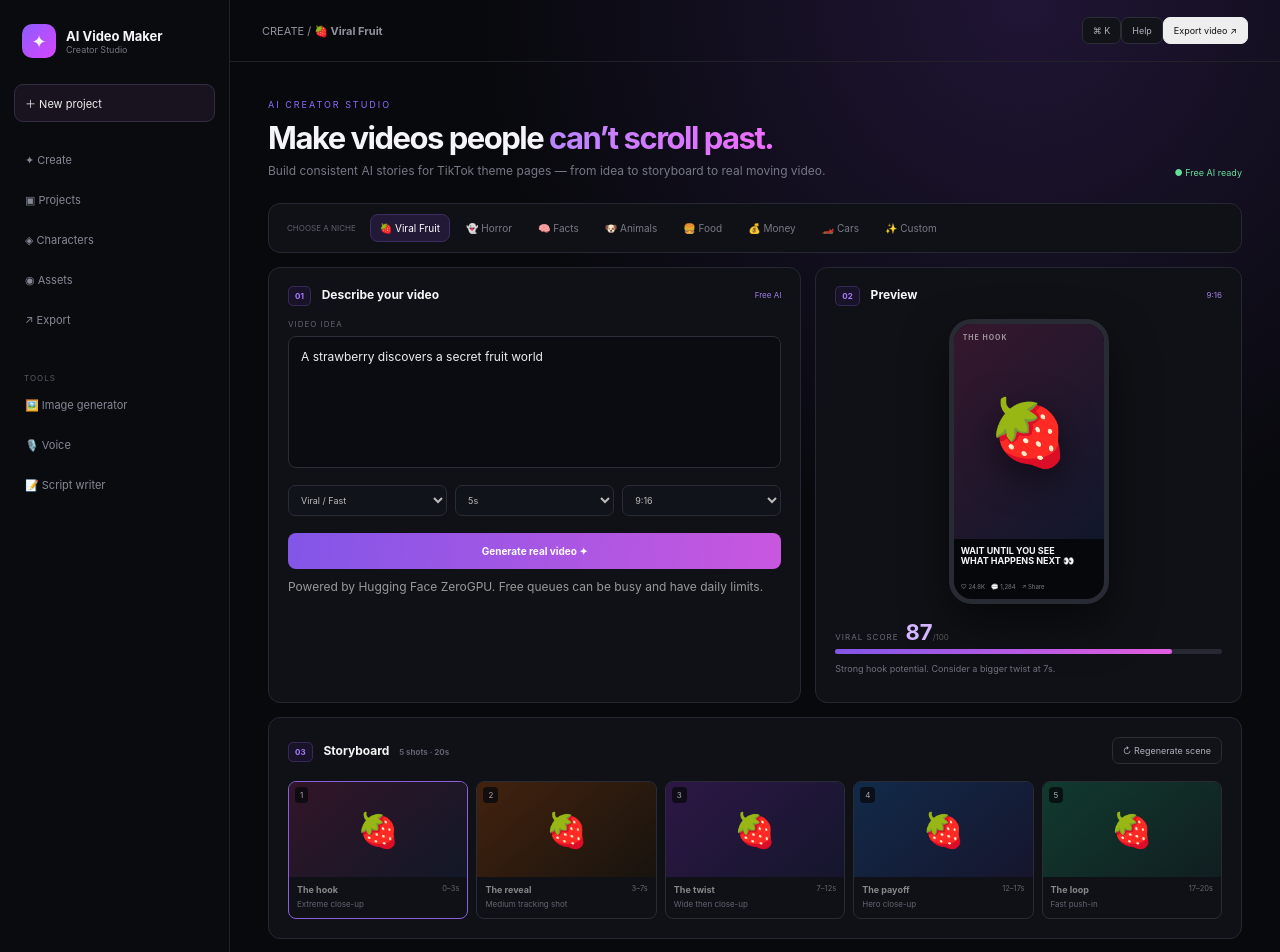
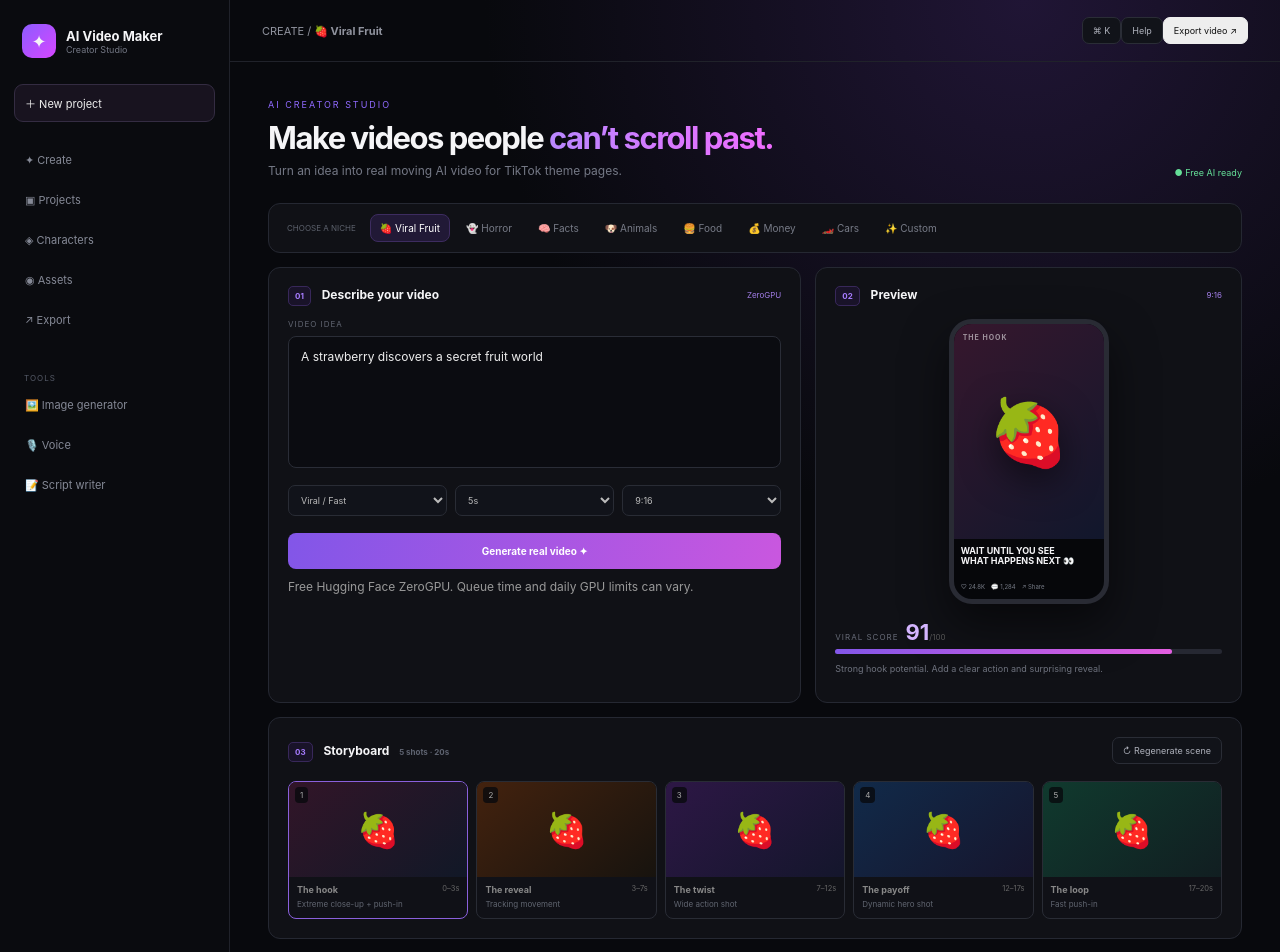
Before and after one commit to gautamkakarla-creator/AI-video-maker, a Next.js app: page / in a window 1280 px wide. Shown: the top 952 px of the page. Built offline with nearby package versions, Linux system fonts and the light colour scheme.

Commit message:
Improve AI video creator motion and generation UX

```diff
--- a/app/page.tsx
+++ b/app/page.tsx
@@ -5,22 +5,22 @@ import { useMemo, useState } from "react";
 type Scene = { id: number; title: string; duration: string; shot: string; color: string };
 const themes = ["🍓 Viral Fruit", "👻 Horror", "🧠 Facts", "🐶 Animals", "🍔 Food", "💰 Money", "🏎️ Cars", "✨ Custom"];
 const initial: Scene[] = [
-  { id: 1, title: "The hook", duration: "0–3s", shot: "Extreme close-up", color: "pink" },
-  { id: 2, title: "The reveal", duration: "3–7s", shot: "Medium tracking shot", color: "orange" },
-  { id: 3, title: "The twist", duration: "7–12s", shot: "Wide then close-up", color: "purple" },
-  { id: 4, title: "The payoff", duration: "12–17s", shot: "Hero close-up", color: "blue" },
+  { id: 1, title: "The hook", duration: "0–3s", shot: "Extreme close-up + push-in", color: "pink" },
+  { id: 2, title: "The reveal", duration: "3–7s", shot: "Tracking movement", color: "orange" },
+  { id: 3, title: "The twist", duration: "7–12s", shot: "Wide action shot", color: "purple" },
+  { id: 4, title: "The payoff", duration: "12–17s", shot: "Dynamic hero shot", color: "blue" },
   { id: 5, title: "The loop", duration: "17–20s", shot: "Fast push-in", color: "green" },
 ];
 const HF_SPACE = "https://lightricks-ltx-video-distilled.hf.space";
-const NEGATIVE = "worst quality, blurry, frozen frame, still image, static camera, no motion, jittery, flicker, distorted, inconsistent motion, watermark";
+const NEGATIVE = "worst quality, blurry, frozen frame, still image, slideshow, static subject, static camera, no motion, jitter, flicker, warped anatomy, duplicate subject, watermark";
+
 function extractVideoUrl(value: unknown): string | null {
   if (!value) return null;
   if (typeof value === "string") {
     if (/^https?:\/\//i.test(value)) return value;
-    if (/\.mp4(?:$|\?)/i.test(value)) {
-      if (value.startsWith("/tmp/") || value.startsWith("/home/") || value.startsWith("/gradio/")) return `${HF_SPACE}/gradio_api/file=${value}`;
-      if (value.startsWith("/gradio_api/file=")) return `${HF_SPACE}${value}`;
-      return `${HF_SPACE}${value.startsWith("/") ? value : `/${value}`}`;
+    if (/\.mp4(?:$|\?)/i.test(value) || value.startsWith("/tmp/")) {
+      const path = value.startsWith("/") ? value : `/${value}`;
+      return `${HF_SPACE}/gradio_api/file=${path}`;
     }
     return null;
   }
@@ -28,60 +28,74 @@ function extractVideoUrl(value: unknown): string | null {
   if (typeof value === "object") { const obj = value as Record<string, unknown>; for (const key of ["url", "video", "path", "name", "orig_name", "file", "value"]) { const found = extractVideoUrl(obj[key]); if (found) return found; } }
   return null;
 }
-function motionPrompt(theme: string, idea: string) { return `Create a real moving cinematic video for a viral TikTok. ${idea}. Theme: ${theme}. IMPORTANT: continuous visible motion throughout the entire clip; the subject moves naturally, expressions animate, the camera moves, and the environment moves with realistic depth and parallax. Begin with an attention-grabbing close-up, then smoothly move the camera and subject. Do not make a slideshow or still image. Keep visible motion until the final frame. Vertical social-media composition, highly detailed, polished and entertaining.`; }
+
+function buildPrompt(theme: string, idea: string, style: string) {
+  const movement = style === "Cinematic"
+    ? "slow cinematic dolly-in, subject walks naturally, subtle head turn, blinking, cloth and environmental movement, realistic depth and parallax"
+    : style === "Funny"
+      ? "fast expressive body movement, clear reaction, exaggerated but coherent facial expression, quick camera push-in"
+      : "continuous walking or gesturing, blinking, turning, reacting, camera tracking forward, moving particles and environment";
+  return `Create a REAL MOVING VIDEO, not a still image, for a viral vertical TikTok. IDEA: ${idea}. NICHE: ${theme}. ACTION: ${movement}. The main subject must visibly change position and perform a clear action from the first frame to the last. The camera must also move. Start with a strong visual hook, build motion through the middle, include a visible reveal or reaction, and finish on a memorable frame. One coherent continuous shot, temporal consistency, stable identity, realistic motion, detailed textures, cinematic lighting, polished social-media quality, 9:16 portrait composition.`;
+}
 
 export default function Home() {
   const [theme, setTheme] = useState(themes[0]);
   const [prompt, setPrompt] = useState("A strawberry discovers a secret fruit world");
+  const [style, setStyle] = useState("Viral / Fast");
+  const [duration, setDuration] = useState("5s");
   const [scenes, setScenes] = useState(initial);
   const [active, setActive] = useState(1);
   const [generating, setGenerating] = useState(false);
   const [videoUrl, setVideoUrl] = useState("");
   const [error, setError] = useState("");
   const [status, setStatus] = useState("");
-  const [duration, setDuration] = useState("5s");
   const activeScene = useMemo(() => scenes.find((s) => s.id === active) ?? scenes[0], [active, scenes]);
 
   async function generate() {
-    if (!prompt.trim()) { setError("Please enter a video idea first."); return; }
-    setGenerating(true); setVideoUrl(""); setError(""); setStatus("Joining the free AI video queue…");
+    if (!prompt.trim()) { setError("Describe what you want to happen first."); return; }
+    setGenerating(true); setVideoUrl(""); setError(""); setStatus("Joining the free AI queue…");
     try {
       const seconds = Number.parseFloat(duration) || 5;
-      const start = await fetch(`${HF_SPACE}/gradio_api/call/text_to_video`, { method: "POST", headers: { "Content-Type": "application/json" }, body: JSON.stringify({ data: [motionPrompt(theme, prompt.trim()), NEGATIVE, null, null, 896, 512, "text-to-video", seconds, 9, Math.floor(Math.random() * 2147483647), true, 1, false] }) });
+      const data = [buildPrompt(theme, prompt.trim(), style), NEGATIVE, null, null, 896, 512, "text-to-video", seconds, 9, Math.floor(Math.random() * 2147483647), true, 1, false];
+      const start = await fetch(`${HF_SPACE}/gradio_api/call/text_to_video`, { method: "POST", headers: { "Content-Type": "application/json" }, body: JSON.stringify({ data }) });
       const startText = await start.text();
       if (!start.ok) throw new Error(startText || `Hugging Face returned ${start.status}.`);
       const eventId = JSON.parse(startText).event_id;
-      if (!eventId) throw new Error("The free video queue did not return a job ID.");
-      setStatus("AI is generating real motion… this can take a little while on the free GPU.");
+      if (!eventId) throw new Error("The free AI queue did not return a job ID.");
+      setStatus("Rendering real moving frames…");
       const result = await fetch(`${HF_SPACE}/gradio_api/call/text_to_video/${encodeURIComponent(eventId)}`);
-      if (!result.ok || !result.body) throw new Error(`Could not connect to the free GPU result stream (${result.status}).`);
+      if (!result.ok || !result.body) throw new Error(`The free GPU result stream failed (${result.status}).`);
       const reader = result.body.getReader(); const decoder = new TextDecoder(); let buffer = ""; let output: string | null = null;
       while (true) {
-        const { value, done } = await reader.read(); if (done) break; buffer += decoder.decode(value, { stream: true });
+        const { value, done } = await reader.read(); if (done) break;
+        buffer += decoder.decode(value, { stream: true });
         const events = buffer.split("\n\n"); buffer = events.pop() || "";
         for (const event of events) {
-          const dataLine = event.split("\n").find((line) => line.startsWith("data:")); if (!dataLine) continue;
-          const raw = dataLine.slice(5).trim(); if (!raw) continue;
+          const line = event.split("\n").find((x) => x.startsWith("data:")); if (!line) continue;
+          const raw = line.slice(5).trim(); if (!raw) continue;
           let parsed: unknown; try { parsed = JSON.parse(raw); } catch { continue; }
-          if (event.includes("error")) throw new Error(typeof parsed === "string" ? parsed : "The free AI video service failed.");
+          if (event.includes("error")) throw new Error(typeof parsed === "string" ? parsed : "The free video model failed. Try again when the queue is less busy.");
           const found = extractVideoUrl(parsed); if (found) output = found;
-          if (event.includes("generating")) setStatus("Rendering moving frames with the AI video model…");
-          if (event.includes("complete")) setStatus("Finalising your MP4…");
+          if (event.includes("generating")) setStatus("AI is generating motion frame by frame…");
+          if (event.includes("complete")) setStatus("Finishing the MP4…");
         }
       }
-      if (!output) throw new Error("The AI finished but did not return an MP4 video. Please try again.");
+      if (!output) throw new Error("The model finished without returning a playable MP4.");
       setVideoUrl(output); setStatus("Video ready! 🎉");
-    } catch (e) { setError(e instanceof Error ? e.message : "Something went wrong while generating the video."); setStatus(""); }
+    } catch (e) { setError(e instanceof Error ? e.message : "Generation failed. Please try again."); setStatus(""); }
     finally { setGenerating(false); }
   }
-  function regenerate() { setScenes((s) => s.map((x) => x.id === active ? { ...x, title: "Fresh variation", shot: "Dynamic tracking shot" } : x)); }
+
+  function regenerate() { setScenes((s) => s.map((x) => x.id === active ? { ...x, title: "Fresh variation", shot: "Dynamic tracking shot + camera move" } : x)); }
+  function newProject() { setPrompt(""); setVideoUrl(""); setError(""); setStatus(""); setScenes(initial); setActive(1); }
+
   return <main className="shell">
-    <aside className="sidebar"><div className="brand"><div className="logo">✦</div><div><b>AI Video Maker</b><small>Creator Studio</small></div></div><button className="new">＋ New project</button><nav>{["✦ Create", "▣ Projects", "◈ Characters", "◉ Assets", "↗ Export"].map((x) => <button className="nav" key={x}>{x}</button>)}</nav><div className="tools"><small>TOOLS</small><button className="nav">🖼️ Image generator</button><button className="nav">🎙️ Voice</button><button className="nav">📝 Script writer</button></div><div className="credits">Free GPU <b>ZeroGPU</b><div className="meter"><i /></div><small>No Replicate credits needed</small></div></aside>
-    <section className="workspace"><header><span>CREATE / <b>{theme}</b></span><div><button>⌘ K</button><button>Help</button><button className="export" onClick={() => videoUrl && window.open(videoUrl, "_blank")}>Export video ↗</button></div></header><div className="content">
-      <div className="hero"><div><small>AI CREATOR STUDIO</small><h1>Make videos people <em>can’t scroll past.</em></h1><p>Build consistent AI stories for TikTok theme pages — from idea to storyboard to real moving video.</p></div><span>● Free AI ready</span></div>
+    <aside className="sidebar"><div className="brand"><div className="logo">✦</div><div><b>AI Video Maker</b><small>Creator Studio</small></div></div><button className="new" onClick={newProject}>＋ New project</button><nav>{["✦ Create", "▣ Projects", "◈ Characters", "◉ Assets", "↗ Export"].map((x) => <button className="nav" key={x}>{x}</button>)}</nav><div className="tools"><small>TOOLS</small><button className="nav">🖼️ Image generator</button><button className="nav">🎙️ Voice</button><button className="nav">📝 Script writer</button></div><div className="credits">Free GPU <b>ZeroGPU</b><div className="meter"><i /></div><small>Free daily quota • no Replicate billing</small></div></aside>
+    <section className="workspace"><header><span>CREATE / <b>{theme}</b></span><div><button>⌘ K</button><button>Help</button><button className="export" disabled={!videoUrl} onClick={() => videoUrl && window.open(videoUrl, "_blank")}>Export video ↗</button></div></header><div className="content">
+      <div className="hero"><div><small>AI CREATOR STUDIO</small><h1>Make videos people <em>can’t scroll past.</em></h1><p>Turn an idea into real moving AI video for TikTok theme pages.</p></div><span>● Free AI ready</span></div>
       <div className="themes"><small>CHOOSE A NICHE</small>{themes.map((t) => <button className={theme === t ? "selected" : ""} onClick={() => setTheme(t)} key={t}>{t}</button>)}</div>
-      <div className="grid"><section className="panel"><div className="head"><h2><i>01</i> Describe your video</h2><span>Free AI</span></div><label>VIDEO IDEA</label><textarea value={prompt} onChange={(e) => setPrompt(e.target.value)} /><div className="controls"><select defaultValue="Viral / Fast"><option>Viral / Fast</option><option>Cinematic</option><option>Funny</option></select><select value={duration} onChange={(e) => setDuration(e.target.value)}><option>3s</option><option>5s</option><option>8s</option></select><select defaultValue="9:16"><option>9:16</option><option>1:1</option><option>16:9</option></select></div><button className="generate" onClick={generate} disabled={generating}>{generating ? status || "Generating…" : "Generate real video ✦"}</button><p style={{ color: "#999", marginTop: 10, fontSize: 12 }}>Powered by Hugging Face ZeroGPU. Free queues can be busy and have daily limits.</p>{error && <p style={{ color: "#ff7070", marginTop: 12 }}>{error}</p>}{videoUrl && <p style={{ color: "#70ffb0", marginTop: 12 }}>✓ Real MP4 generated — motion enabled</p>}</section>
-      <section className="panel preview"><div className="head"><h2><i>02</i> Preview</h2><span>9:16</span></div><div className="phone">{videoUrl ? <video key={videoUrl} src={videoUrl} controls autoPlay loop playsInline style={{ width: "100%", height: "100%", objectFit: "cover" }} /> : <><div className={`visual ${activeScene.color}`}><div className="fruit">🍓</div><b>{activeScene.title.toUpperCase()}</b></div><strong>WAIT UNTIL YOU SEE<br />WHAT HAPPENS NEXT 👀</strong><small>♡ 24.8K　💬 1,284　↗ Share</small></>}</div><div className="score"><span>VIRAL SCORE</span><b>87</b><small>/100</small><div><i /></div><p>{videoUrl ? "Your moving AI video is ready to preview and export." : "Strong hook potential. Consider a bigger twist at 7s."}</p></div></section></div>
+      <div className="grid"><section className="panel"><div className="head"><h2><i>01</i> Describe your video</h2><span>ZeroGPU</span></div><label>VIDEO IDEA</label><textarea value={prompt} onChange={(e) => setPrompt(e.target.value)} placeholder="e.g. A baby banana escapes a supermarket…" /><div className="controls"><select value={style} onChange={(e) => setStyle(e.target.value)}><option>Viral / Fast</option><option>Cinematic</option><option>Funny</option></select><select value={duration} onChange={(e) => setDuration(e.target.value)}><option>3s</option><option>5s</option><option>8s</option></select><select defaultValue="9:16"><option>9:16</option><option>1:1</option><option>16:9</option></select></div><button className="generate" onClick={generate} disabled={generating}>{generating ? status || "Generating…" : "Generate real video ✦"}</button><p style={{ color: "#999", marginTop: 10, fontSize: 12 }}>Free Hugging Face ZeroGPU. Queue time and daily GPU limits can vary.</p>{error && <p style={{ color: "#ff7070", marginTop: 12 }}>{error}</p>}{videoUrl && <p style={{ color: "#70ffb0", marginTop: 12 }}>✓ Real MP4 generated with motion</p>}</section>
+      <section className="panel preview"><div className="head"><h2><i>02</i> Preview</h2><span>9:16</span></div><div className="phone">{videoUrl ? <video key={videoUrl} src={videoUrl} controls autoPlay loop playsInline style={{ width: "100%", height: "100%", objectFit: "cover" }} /> : <><div className={`visual ${activeScene.color}`}><div className="fruit">🍓</div><b>{activeScene.title.toUpperCase()}</b></div><strong>WAIT UNTIL YOU SEE<br />WHAT HAPPENS NEXT 👀</strong><small>♡ 24.8K　💬 1,284　↗ Share</small></>}</div><div className="score"><span>VIRAL SCORE</span><b>91</b><small>/100</small><div><i /></div><p>{videoUrl ? "Moving AI video ready. Preview it, loop it or export the MP4." : "Strong hook potential. Add a clear action and surprising reveal."}</p></div></section></div>
       <section className="panel storyboard"><div className="head"><h2><i>03</i> Storyboard <small>5 shots · 20s</small></h2><button onClick={regenerate}>↻ Regenerate scene</button></div><div className="scenes">{scenes.map((s) => <button className={active === s.id ? "scene active" : "scene"} onClick={() => setActive(s.id)} key={s.id}><div className={`art ${s.color}`}><span>{s.id}</span>🍓</div><b>{s.title}<small>{s.duration}</small></b><small>{s.shot}</small></button>)}</div></section>
       <div className="bottom"><section className="panel"><div className="head"><h2><i>04</i> Characters</h2><button>＋ Add</button></div><div className="character">🍓 <div><b>Strawberry Hero</b><small>Consistent character · Used in 5 scenes</small></div></div></section><section className="panel"><div className="head"><h2><i>05</i> Sound & captions</h2></div><div className="setting">🎙️ AI voice <select><option>Energetic male</option><option>Energetic female</option></select></div><div className="setting">🎵 Background <select><option>Trending upbeat</option><option>Cinematic</option></select></div><div className="setting">💬 Captions <b>●</b></div></section></div>
     </div></section></main>;
```
